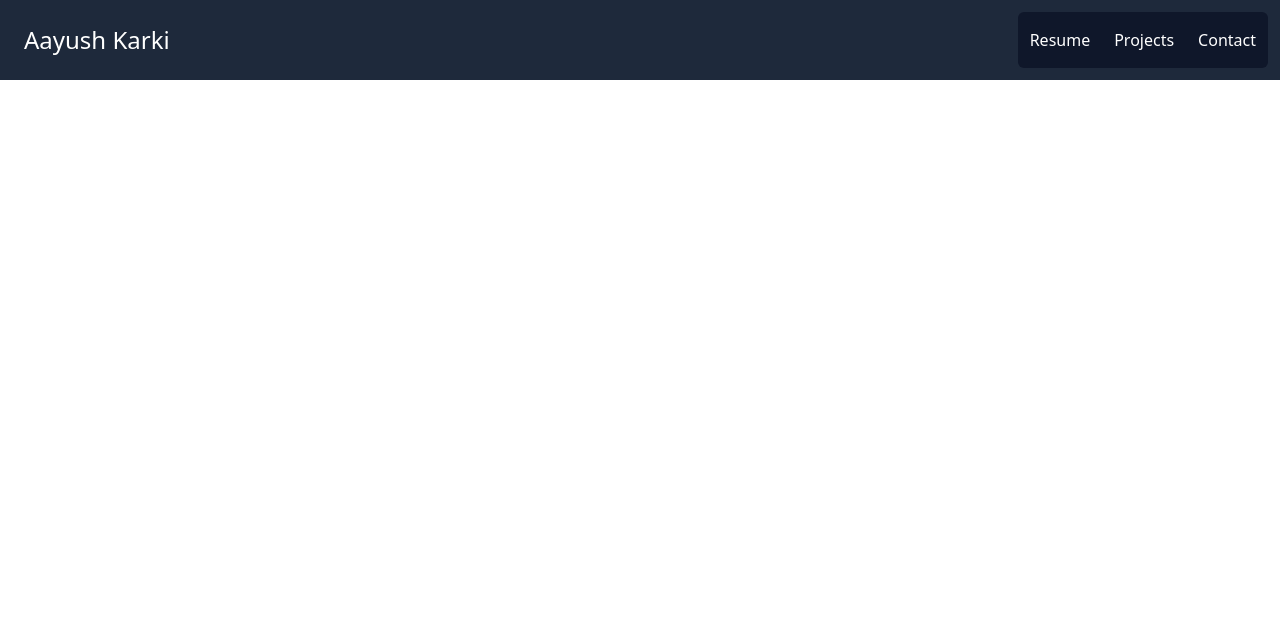
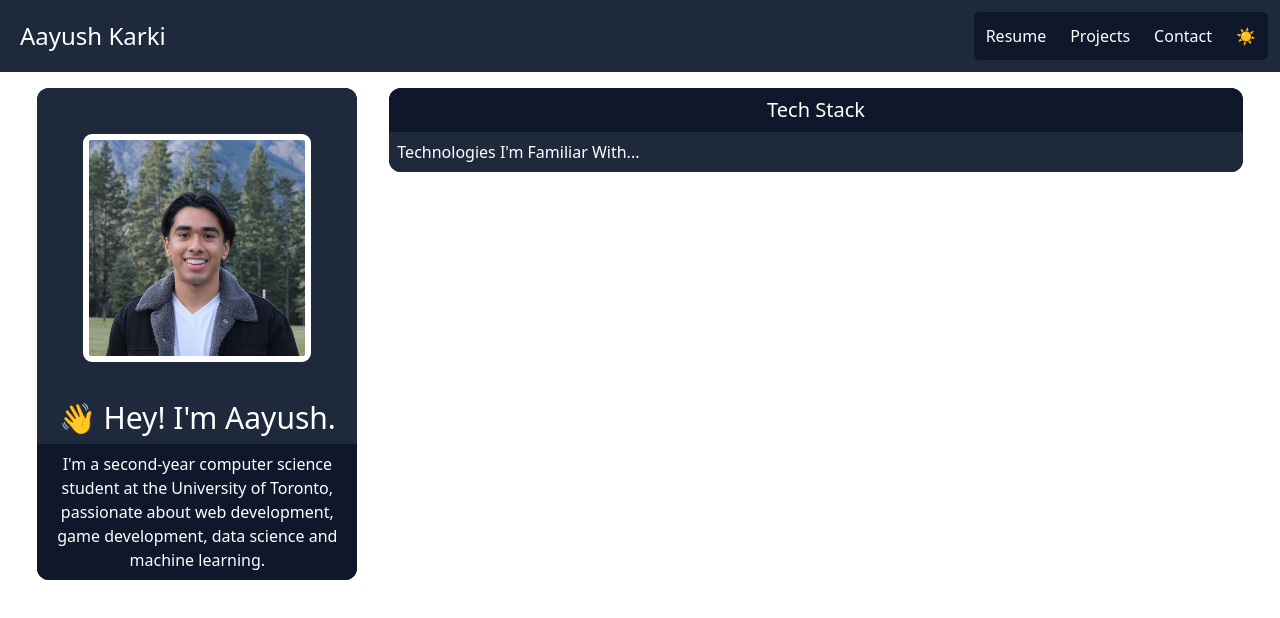
Before and after one commit to akarki2005/portfolio, a React (Vite) app: page / in a window 1280 px wide. Shown: the top 618 px of the page. Built offline with nearby package versions, Linux system fonts and the light colour scheme; a web font is replaced by a local one.

Commit message:
began developing site landing page
- added profile and tech stack info cards
- added transitions for navbar and info cards

```diff
--- a/index.html
+++ b/index.html
@@ -8,7 +8,7 @@
     <meta name="viewport" content="width=device-width, initial-scale=1.0" />
     <title>Aayush Karki</title>
   </head>
-  <body>
+  <body className="bg-slate-700">
     <div id="root"></div>
     <script type="module" src="/src/main.tsx"></script>
   </body>
--- a/src/App.tsx
+++ b/src/App.tsx
@@ -1,9 +1,11 @@
-import NavBar from "./components/NavBar"
+import NavBar from "./components/NavBar/NavBar"
+import HomePage from "./pages/HomePage"
 
 function App() {
     return (
       <>
         <NavBar></NavBar>
+        <HomePage></HomePage>
       </>
     )
 }
--- /dev/null
+++ b/src/components/InfoCard/InfoCard.tsx
@@ -0,0 +1,13 @@
+import InfoCardPhoto from "./InfoCardPhoto"
+import InfoCardText from "./InfoCardText"
+
+function InfoCard() {
+    return (
+        <div className="bg-slate-900 rounded-xl flex flex-col justify-center w-1/4 m-4 h-8/10 hover:scale-105 transition delay-100 duration-300">
+            <InfoCardPhoto></InfoCardPhoto>
+            <InfoCardText></InfoCardText>
+        </div>
+    )
+}
+
+export default InfoCard
--- /dev/null
+++ b/src/components/InfoCard/InfoCardPhoto.tsx
@@ -0,0 +1,10 @@
+function InfoCardPhoto() {
+    return (
+        <div className="flex flex-col bg-slate-800 justify-center p-2 rounded-t-xl">
+            <img className="scale-75 rounded-xl border-8 border-white" src="/src/assets/images/profile_photo.jpg"></img>
+            <h1 className="text-white text-3xl text-center">&#128075; Hey! I'm Aayush.</h1>
+        </div>
+    )
+}
+
+export default InfoCardPhoto
--- /dev/null
+++ b/src/components/InfoCard/InfoCardText.tsx
@@ -0,0 +1,12 @@
+function InfoCardText() {
+    return (
+        <div className="flex flex-col text-white bg-slate-900 items-center p-2 text-center rounded-b-xl">
+            <p>
+                I'm a second-year computer science student at the University of Toronto,
+                passionate about web development, game development, data science and machine learning.
+            </p>
+        </div>
+    )
+}
+
+export default InfoCardText
--- a/src/components/NavBar.tsx
+++ b/src/components/NavBar/NavBar.tsx
@@ -4,7 +4,7 @@ function NavBar() {
     return (
         <>
         <div className="flex bg-slate-800 w-full justify-between p-3">
-            <a className="flex items-center text-white text-2xl p-3">Aayush Karki</a>
+            <a className="flex items-center text-white text-2xl p-2">Aayush Karki</a>
             <NavBarOptions></NavBarOptions>
         </div>
         </>
--- /dev/null
+++ b/src/components/NavBar/NavBarOptions.tsx
@@ -0,0 +1,12 @@
+function NavBarOptions() {
+    return (
+        <div className="flex bg-slate-900 rounded-md">
+            <a className="flex items-center bg-slate-900 hover:bg-slate-950 hover:scale-105 transition delay-50 duration-200 rounded-l-md p-3 text-white">Resume</a>
+            <a className="flex items-center bg-slate-900 hover:bg-slate-950 hover:scale-105 transition delay-50 duration-200 p-3 text-white">Projects</a>
+            <a className="flex items-center bg-slate-900 hover:bg-slate-950 hover:scale-105 transition delay-50 duration-200 p-3 text-white">Contact</a>
+            <a className="flex items-center bg-slate-900 hover:bg-slate-950 hover:scale-105 transition delay-50 duration-200 rounded-r-md p-3 text-white">&#9728;</a>
+        </div>
+    )
+}
+
+export default NavBarOptions
--- a/src/components/NavBarOptions.tsx
+++ /dev/null
@@ -1,11 +0,0 @@
-function NavBarOptions() {
-    return (
-        <div className="flex">
-            <a className="flex items-center bg-slate-900 hover:bg-slate-950 rounded-l-md p-3 text-white">Resume</a>
-            <a className="flex items-center bg-slate-900 hover:bg-slate-950 p-3 text-white">Projects</a>
-            <a className="flex items-center bg-slate-900 hover:bg-slate-950 rounded-r-md p-3 text-white">Contact</a>
-        </div>
-    )
-}
-
-export default NavBarOptions
--- /dev/null
+++ b/src/components/TechStackCard/TechStackCard.tsx
@@ -0,0 +1,13 @@
+import TechStackCardContent from "./TechStackCardContent"
+import TechStackCardTitle from "./TechStackCardTitle"
+
+function TechStackCard() {
+    return (
+        <div className="bg-slate-900 rounded-xl flex flex-col m-4 w-2/3 h-1/5 hover:scale-105 transition delay-100 duration-300">
+            <TechStackCardTitle></TechStackCardTitle>
+            <TechStackCardContent></TechStackCardContent>
+        </div>
+    )
+}
+
+export default TechStackCard
--- /dev/null
+++ b/src/components/TechStackCard/TechStackCardContent.tsx
@@ -0,0 +1,9 @@
+function TechStackCardContent() {
+    return (
+        <div className="flex bg-slate-800 rounded-b-xl p-2">
+            <p className="text-white">Technologies I'm Familiar With...</p>
+        </div>
+    )
+}
+
+export default TechStackCardContent
--- /dev/null
+++ b/src/components/TechStackCard/TechStackCardTitle.tsx
@@ -0,0 +1,9 @@
+function TechStackCardTitle() {
+    return (
+        <div className="flex bg-slate-900 rounded-t-xl justify-center p-2">
+            <h1 className="text-white text-xl text-center">Tech Stack</h1>
+        </div>
+    )
+}
+
+export default TechStackCardTitle
--- a/src/pages/HomePage.tsx
+++ b/src/pages/HomePage.tsx
@@ -1,5 +1,13 @@
+import InfoCard from "../components/InfoCard/InfoCard"
+import TechStackCard from "../components/TechStackCard/TechStackCard"
+
 function HomePage() {
-    return
+    return (
+        <div className="flex flex-row justify-center">
+            <InfoCard></InfoCard>
+            <TechStackCard></TechStackCard>
+        </div>
+    )
 }
 
 export default HomePage
```
Also changed, not shown: src/assets/images/profile_photo.jpg (added).
